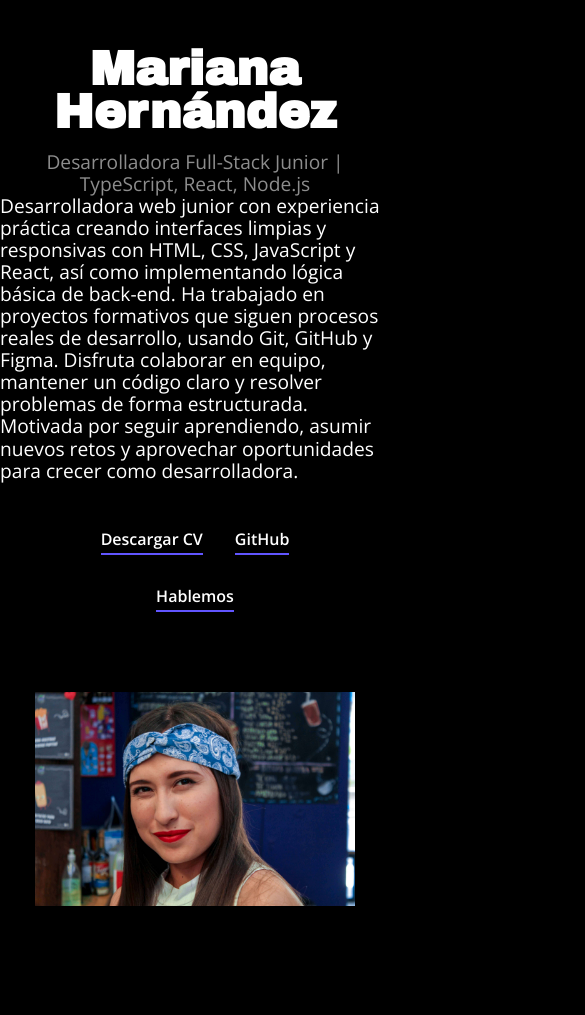
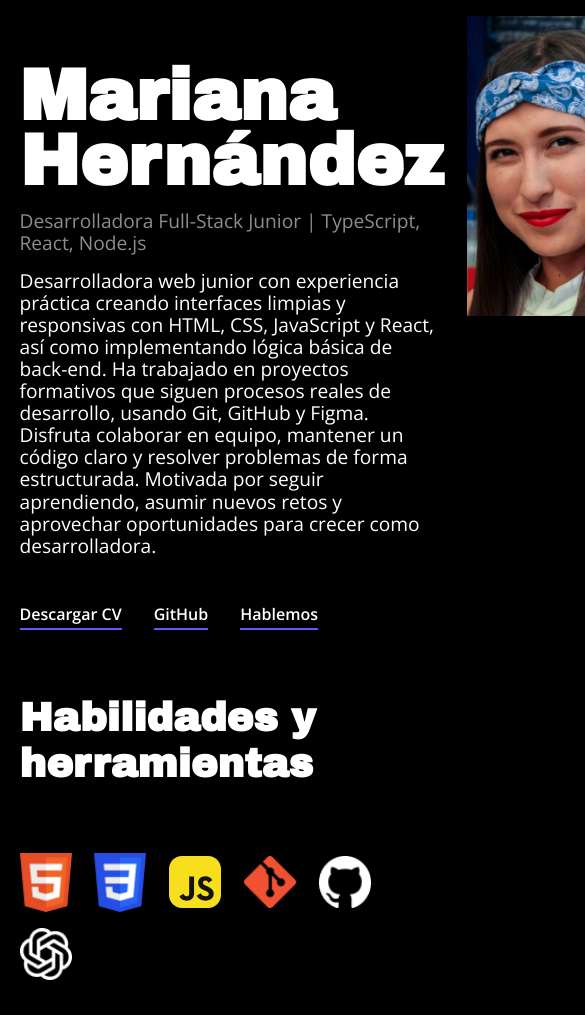
Before and after one commit to C-Pire/web_project_portfolio_es, a plain HTML site: page index.html in a window 390 px wide. Shown: the top 1015 px of the page, 585 px wide, since content can reach past the window. Drawn offline with nearby package versions, Linux system fonts and the light colour scheme; files whose address does not match are found by name.

Commit message:
third commit

```diff
--- a/styles/style.css
+++ b/styles/style.css
@@ -46,7 +46,8 @@
 }
 
 .container {
-  margin: auto;
+  width: min(90%, 1100px);
+  margin: 0 auto;
 }
 
 /* HERO */
@@ -59,20 +60,17 @@
 }
 
 .hero_text_title {
-  font-size: 3rem;
+  font-size: 4.5rem;
   line-height: 0.9;
   font-weight: 800;
   font-family: "ArchivoBlack-Regular", sans-serif;
-  margin-bottom: auto;
-}
-
-.hero_image {
-  width: 375px;
-  height: 500px;
-  justify-self: center;
+  margin-bottom: 1rem;
+  margin-top: 3rem;
+  text-align: left;
 }
 
 .hero_image_perfil {
+  width: 100%;
   height: 100%;
   object-fit: cover;
   display: block;
@@ -82,8 +80,9 @@
   color: #8d8d8d;
   margin: 1rem 0;
   font-family: "OpenSans-Regular", sans-serif;
-  margin-bottom: auto;
+  margin-bottom: 1rem;
   font-size: 1.2rem;
+  text-align: left;
 }
 
 .description {
@@ -96,7 +95,7 @@
 .hero_buttons {
   display: flex;
   gap: 1rem;
-  margin: 3rem;
+  margin-top: 3rem;
   gap: 2rem;
   flex-wrap: wrap;
   font-family: "OpenSans-SemiBold", sans-serif;
@@ -116,7 +115,7 @@
 /* SKILLS */
 
 .skills {
-  padding: 7rem 0 5rem;
+  padding: 1rem 0 2rem;
   font-family: "ArchivoBlack-Regular", sans-serif;
 }
 
@@ -130,6 +129,7 @@
   justify-content: space-between;
   align-items: center;
   flex-wrap: wrap;
+  gap: 1rem;
 }
 
 .skills_icons_img {
@@ -145,6 +145,12 @@
 
 .projects_title {
   font-size: 2.5rem;
+}
+
+.links {
+  display: flex;
+  align-items: center;
+  gap: 1.5rem;
 }
 
 .projects_link {
@@ -284,13 +290,14 @@
   display: flex;
   justify-content: center;
   gap: 2rem;
+  padding-bottom: 40px;
 }
 
 @media screen and (max-width: 768px) {
   .hero {
-    grid-template-columns: 1fr;
-    gap: 2rem;
-    text-align: center;
+    grid-template-columns: 2fr 1fr;
+    gap: 1.5rem;
+    align-items: start;
   }
 
   .hero_content {
@@ -298,26 +305,22 @@
   }
 
   .hero_image {
-    order: 1;
-    width: 100%;
-    max-width: 320px;
-    height: auto;
-    margin: auto;
+    width: 220px;
+    height: 300px;
+    justify-self: end;
   }
 
   .hero_image_perfil {
     width: 100%;
-    height: auto;
+    height: 100%;
+    object-fit: cover;
   }
+
   .skills_icons {
     justify-content: space-between;
   }
   .description {
     margin: auto;
-  }
-
-  .hero_buttons {
-    justify-content: center;
   }
 
   .cards {
@@ -328,7 +331,13 @@
 @media screen and (max-width: 320px) {
   .hero {
     grid-template-columns: 1fr;
-    gap: 3rem;
+  }
+
+  .hero_buttons {
+    display: flex;
+    flex-direction: column;
+    align-items: flex-start;
+    gap: 1rem;
   }
 
   .hero_text_title {
@@ -341,12 +350,13 @@
     height: auto;
   }
 
-  .skills_icons {
-    grid-template-columns: repeat(3, 1fr);
-    gap: 3rem;
+  .skills_title {
+    font-size: 1.7rem;
   }
+
   .projects_title {
     font-size: 1.7rem;
+    padding-bottom: 1rem;
   }
 
   .skills_icons {
@@ -354,11 +364,7 @@
     grid-template-columns: repeat(4, 1fr);
     gap: 2rem;
     justify-content: start;
-  }
-
-  .container {
-    width: min(90%, 1120px);
-    margin: auto;
+    padding-bottom: 1rem;
   }
 
   .socials {
```
